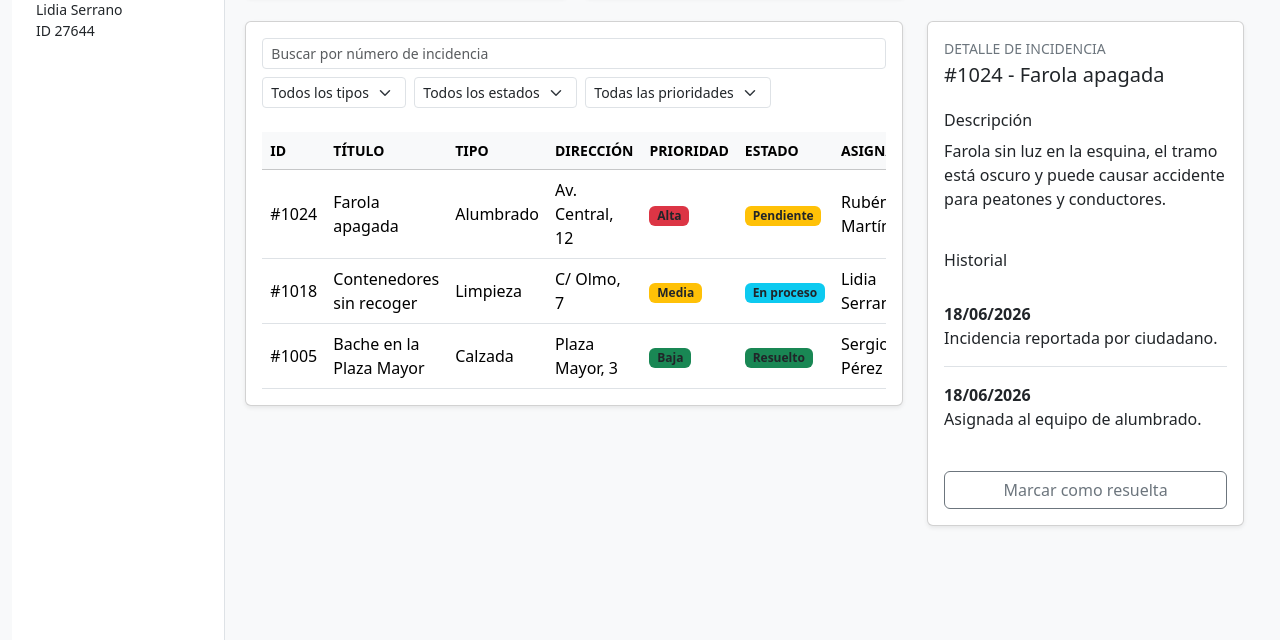
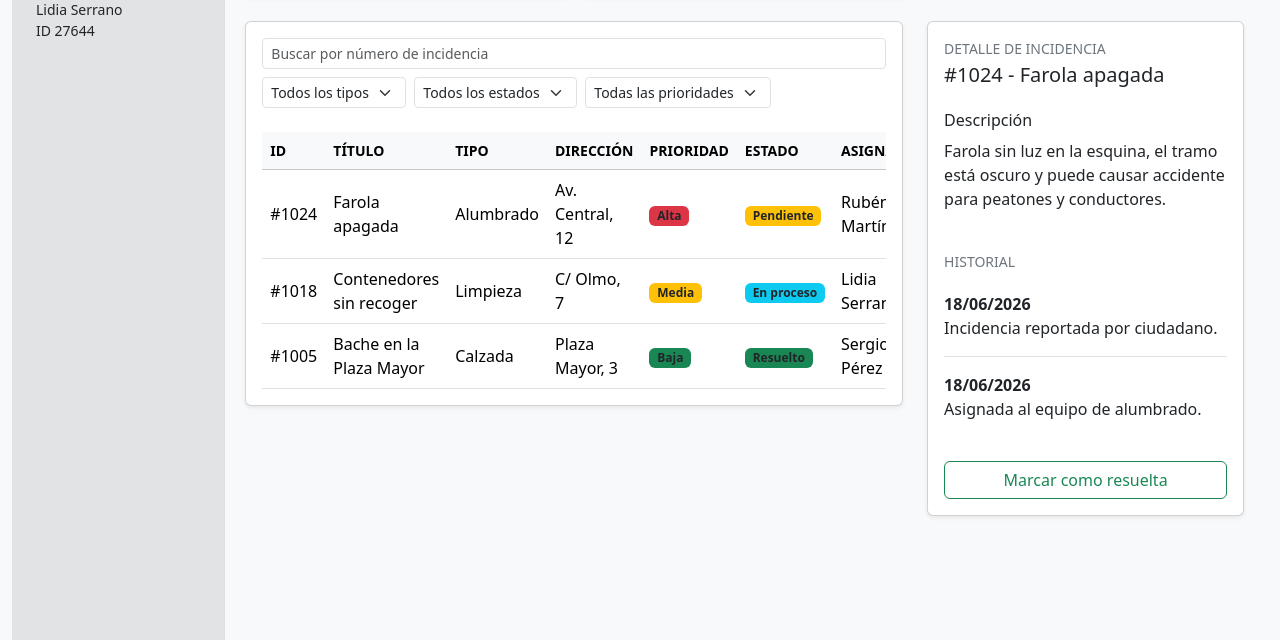
Before and after one commit to luciagarciarz/webappMuestra, a plain HTML site: page frontend/index.html in a window 1280 px wide. Shown: the part 160-800 px from the top of the page. Drawn offline with nearby package versions, Linux system fonts and the light colour scheme.

Commit message:
se cambia el estilo del botón "Marcar como resuelta" y el color de fondo de la columna lateral a color gris oscuro

```diff
--- a/frontend/index.html
+++ b/frontend/index.html
@@ -12,7 +12,7 @@
   <body>
     <div class="container-fluid bg-light min-vh-100">
       <div class="row gx-0">
-        <aside class="col-12 col-xl-2 col-xxl-2 p-4 bg-white border-end vh-100 position-fixed overflow-auto">
+        <aside class="col-12 col-xl-2 col-xxl-2 p-4 bg-secondary-subtle border-end vh-100 position-fixed overflow-auto">
           <div class="pb-3 border-bottom">
             <strong class="d-block fs-4">Municipal Admin</strong>
             <p class="text-muted small mb-0">Gestión de incidencias</p>
@@ -161,7 +161,7 @@
                   </div>
 
                   <div class="mb-4">
-                    <h3 class="h6 mb-3">Historial</h3>
+                    <p class="text-uppercase text-secondary small mb-1">Historial</p>
                     <div class="list-group list-group-flush">
                       <div class="list-group-item px-0 py-3">
                         <strong>18/06/2026</strong>
@@ -175,7 +175,7 @@
                   </div>
 
                   <div class="mt-auto d-grid gap-2">
-                    <button class="btn btn-outline-secondary">Marcar como resuelta</button>
+                    <button class="btn btn-success-subtle text-success border-success">Marcar como resuelta</button>
                   </div>
                 </div>
               </div>
```
